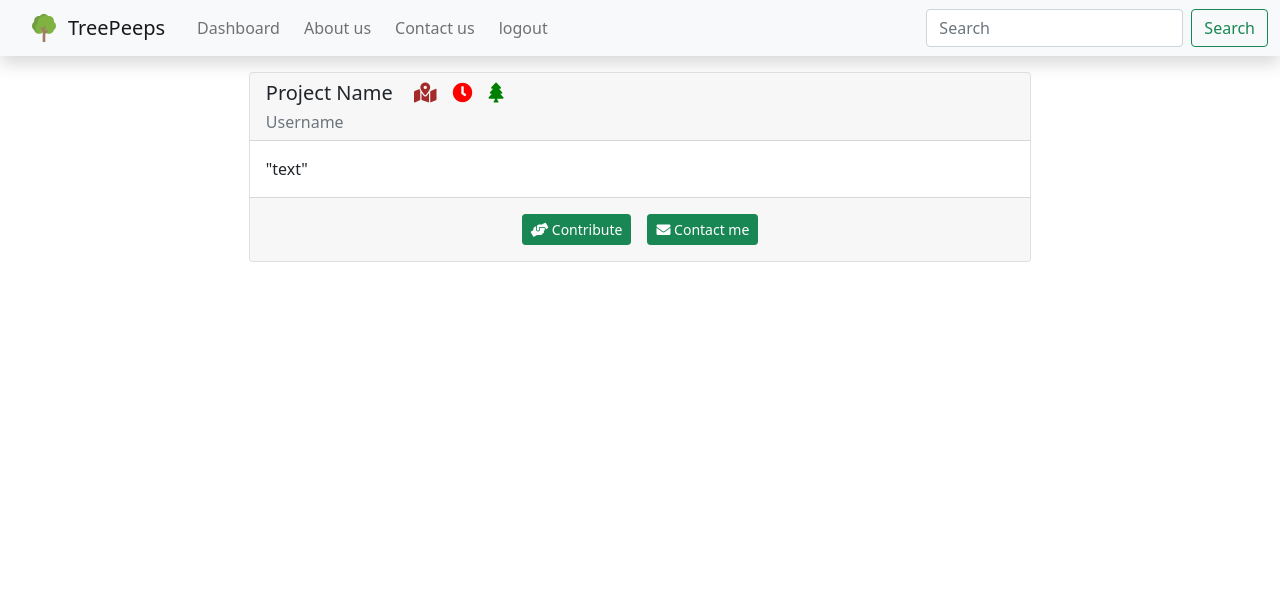
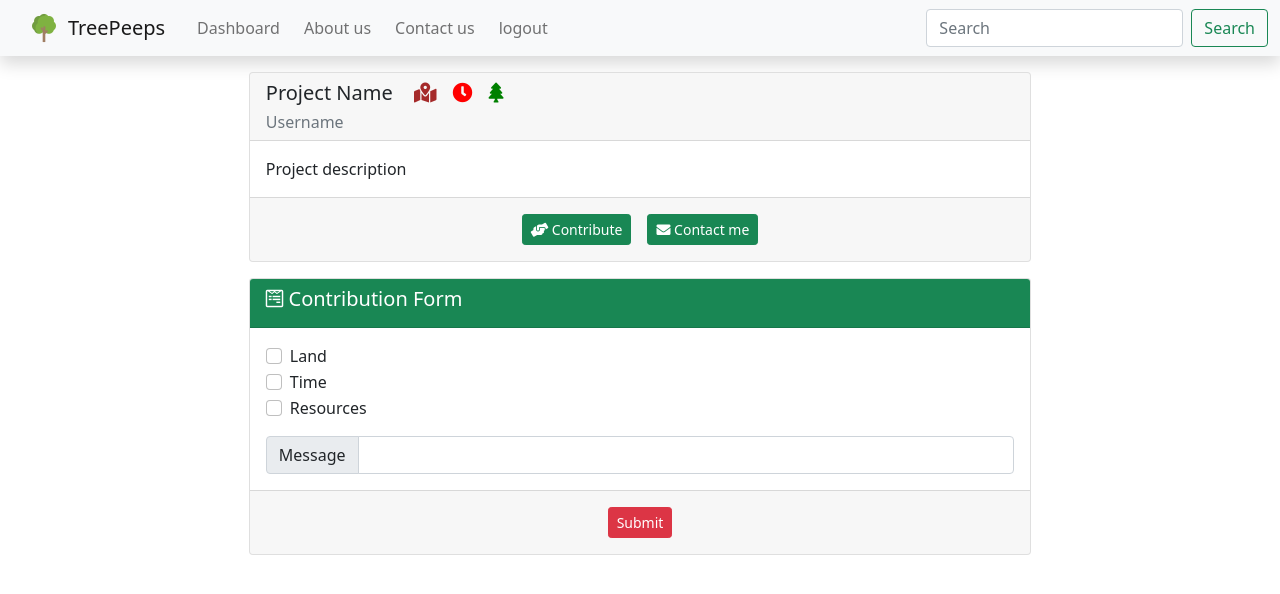
Before and after one commit to ClaireMDavies/TreePeeps, a React (Create React App) app in the folder client/: page /feeds in a window 1280 px wide. Shown: the top 594 px of the page. Built offline with nearby package versions, Linux system fonts and the light colour scheme.

Commit message:
Adding contibution form

```diff
--- a/client/src/pages/Feeds.js
+++ b/client/src/pages/Feeds.js
@@ -3,16 +3,16 @@ import React from "react";
 const styles = {
     cardStyle: {
         width: '60%',
-        padding :0
+        padding: 0
     },
     treeIcon: {
-        color : "green"
+        color: "green"
     },
     clockIcon: {
-        color : "red"
+        color: "red"
     },
     mapIcon: {
-        color : "brown"
+        color: "brown"
     }
 
 };
@@ -52,11 +52,40 @@ function Feeds() {
 
                     </div>
                     <div className="card-body">
-                        <p className="card-text">"text"</p>
+                        <p className="card-text">Project description</p>
                     </div>
                     <div className="card-footer text-center">
                         <button className="btn btn-success btn-sm m-2" ><i className="fas fa-hands-helping"></i> Contribute</button>
                         <button className="btn btn-success btn-sm m-2"><i className="fas fa-envelope"></i> Contact me</button>
+                    </div>
+                </div>
+            </div>
+            {/* Contribute Card */}
+            <div className="row d-flex justify-content-center mb-3">
+                <div className="card" style={styles.cardStyle}>
+                    <div className="card-header bg-success">
+                        <h5 className="card-title text-white "><i className="fab fa-wpforms"></i> Contribution Form</h5>
+                    </div>
+                    <div className="card-body">
+                        <div class="form-check">
+                            <input class="form-check-input" type="checkbox" value="" id="Land" />
+                            <label class="form-check-label" for="Land">Land</label>
+                        </div>
+                        <div class="form-check">
+                            <input class="form-check-input" type="checkbox" value="" id="Time" />
+                            <label class="form-check-label" for="Time">Time</label>
+                        </div>
+                        <div class="form-check">
+                            <input class="form-check-input" type="checkbox" value="" id="Resources" />
+                            <label class="form-check-label" for="Resources">Resources</label>
+                        </div>
+                        <div class="input-group mt-3">
+                            <span class="input-group-text">Message</span>
+                            <input type="text" aria-label="First name" class="form-control" />
+                        </div>
+                    </div>
+                    <div className="card-footer text-center">
+                        <button className="btn btn-danger btn-sm m-2">Submit</button>
                     </div>
                 </div>
             </div>
```
